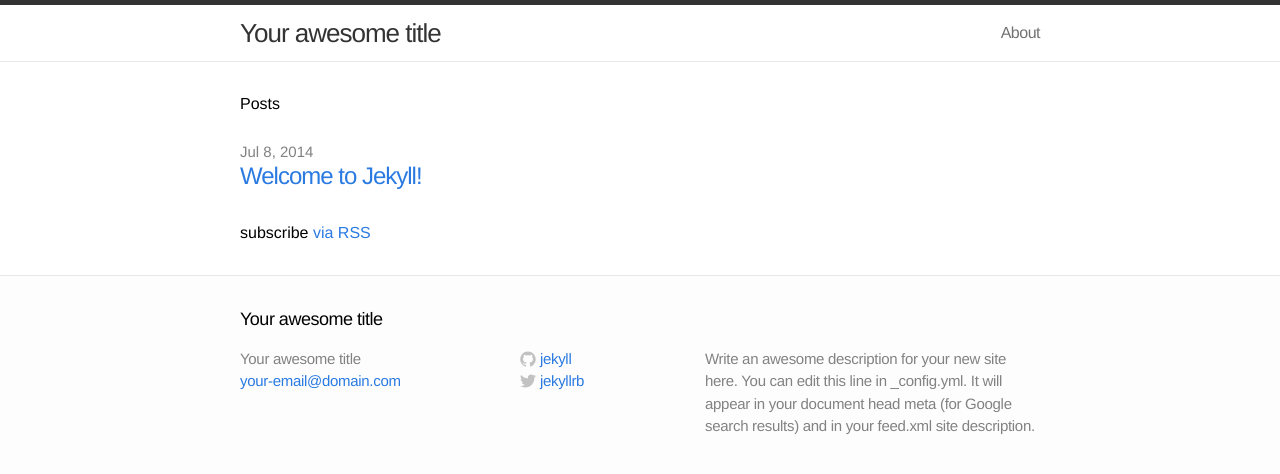
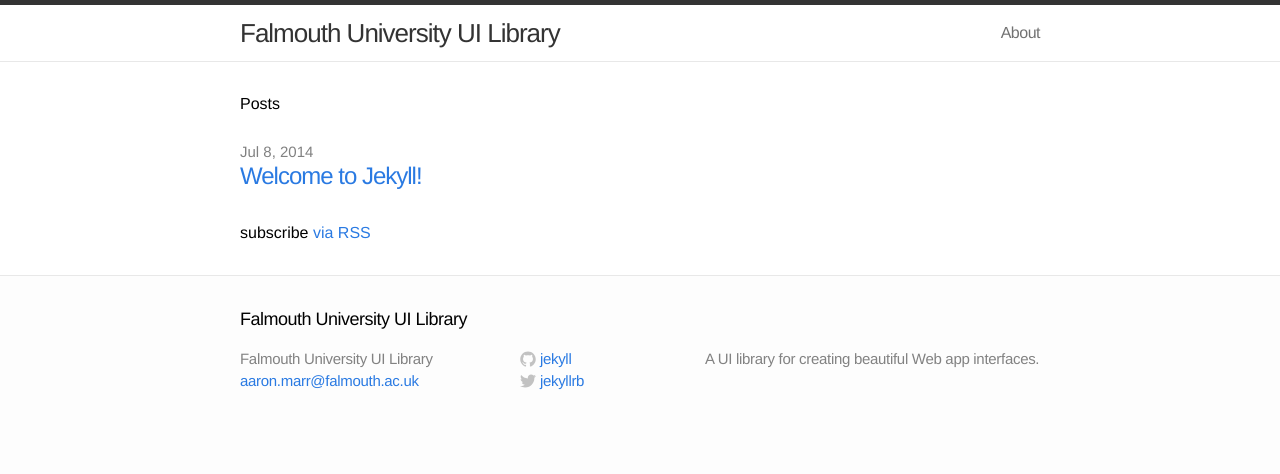
Before and after one commit to ucfalmouth/fu-ui, a Jekyll site: the page built from index.html, in a window 1280 px wide. Shown: the top 474 px of the page. Built offline with Jekyll 4.4.1, drawn with Linux system fonts in a browser that asks for light colours.

Commit message:
Update config

```diff
--- a/_config.yml
+++ b/_config.yml
@@ -1,9 +1,9 @@
 # Site settings
-title: Your awesome title
-email: your-email@domain.com
-description: "Write an awesome description for your new site here. You can edit this line in _config.yml. It will appear in your document head meta (for Google search results) and in your feed.xml site description."
+title: Falmouth University UI Library
+email: aaron.marr@falmouth.ac.uk
+description: "A UI library for creating beautiful Web app interfaces."
 baseurl: ""
-url: "http://yourdomain.com"
+url: "http://ucfalmouth.github.io/fu-ui"
 twitter_username: jekyllrb
 github_username:  jekyll
 
```
